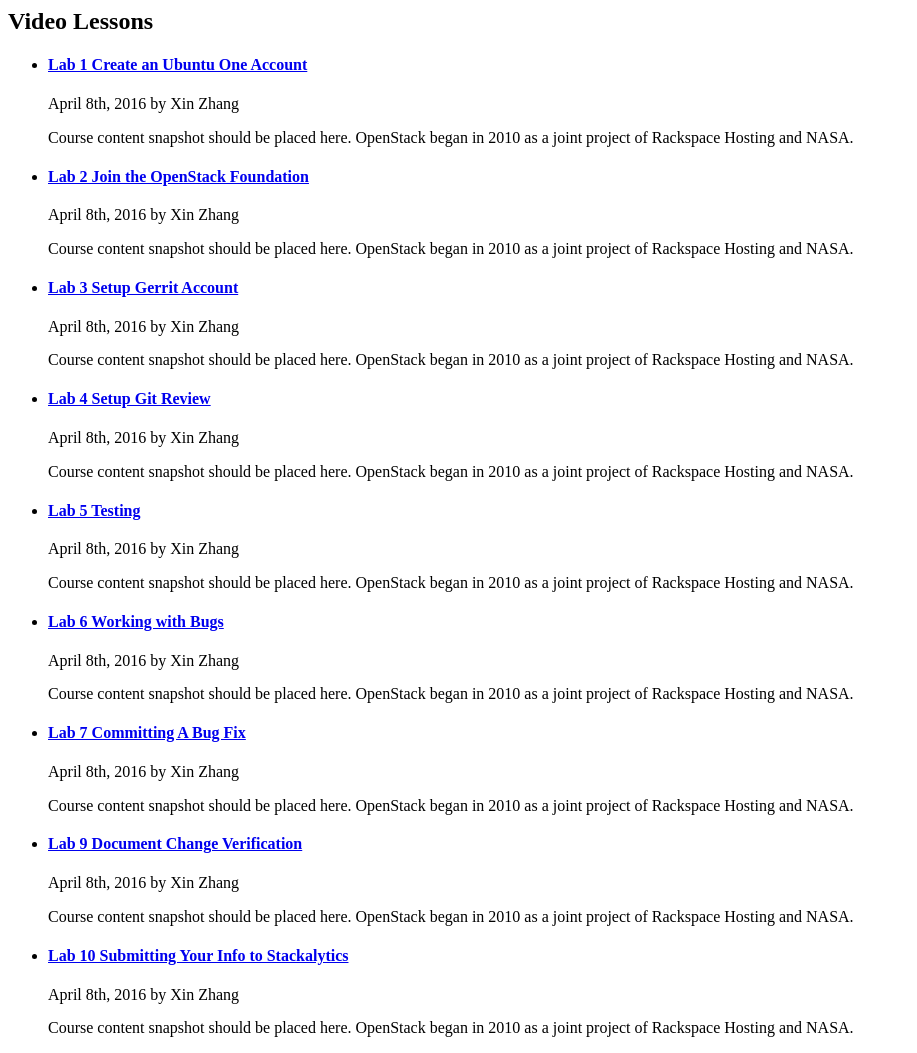
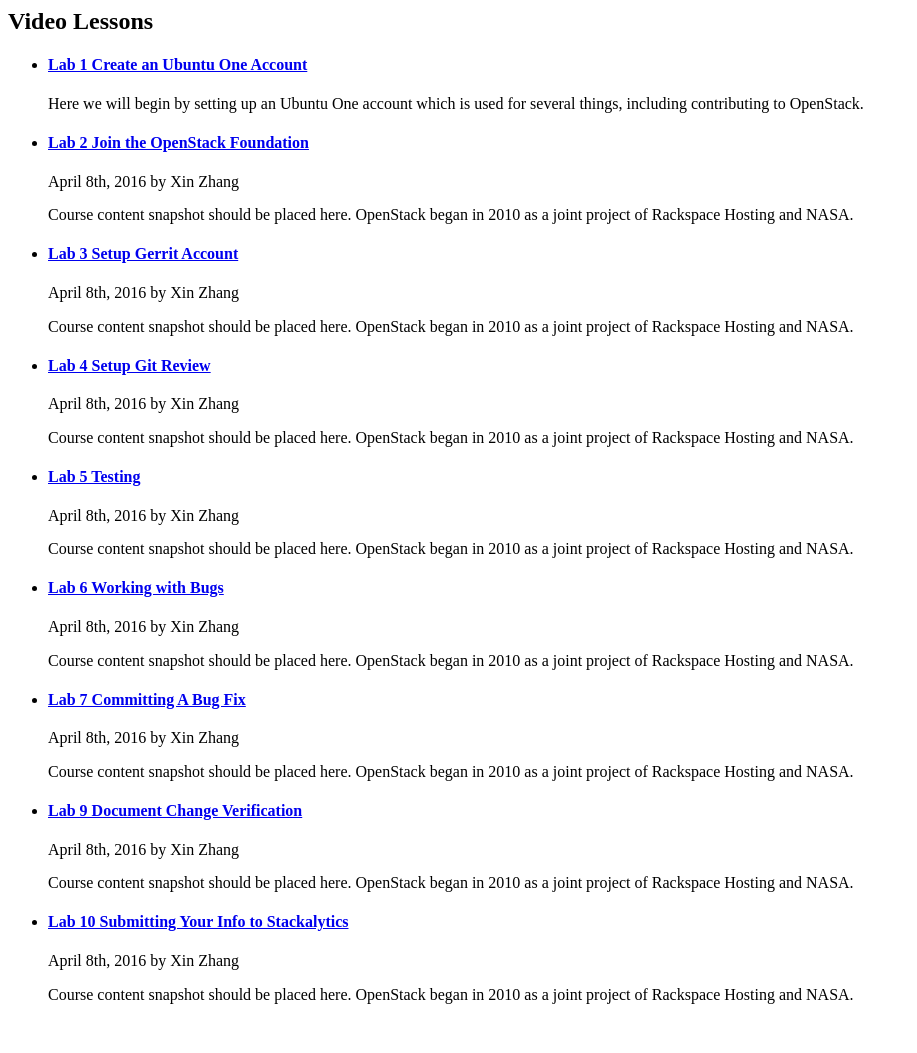
Before and after one commit to opencloudelab/opencloudelab.github.io, a Jekyll site: the page built from Views/Topics/openstack_contribution.md, in a window 1280 px wide. Shown: the whole page, without its empty margins (0-917 px from the left). Built offline with Jekyll 4.4.1, drawn with Linux system fonts in a browser that asks for light colours; after the commit the page ends 1019 px from its top, so only the background shows below that.

Commit message:
fixing description, author, add details to body

```diff
--- a/_posts/openstack-contri/2016-02-01-openstack-contr-lab1.md
+++ b/_posts/openstack-contri/2016-02-01-openstack-contr-lab1.md
@@ -2,9 +2,13 @@
 layout: post
 title: Lab 1 Create an Ubuntu One Account
 categories: openstack-contri
-author: April 8th, 2016  by Xin Zhang
-description: Course content snapshot should be placed here. OpenStack began in 2010 as a joint project of Rackspace Hosting and NASA.
+author:
+description: Here we will begin by setting up an Ubuntu One account which is used for several things, including contributing to OpenStack.
 ---
 
 
--> Add text here
+OpenStack uses the Ubuntu One account ... fill in information here.
+
+First, head to  [https://one.ubuntu.com]( https://one.ubuntu.com) and set up an account.
+Once done with this, check your email for a verification code and submit that code once following a link back to their website.
+And now you are done with this step of the set up.
```
